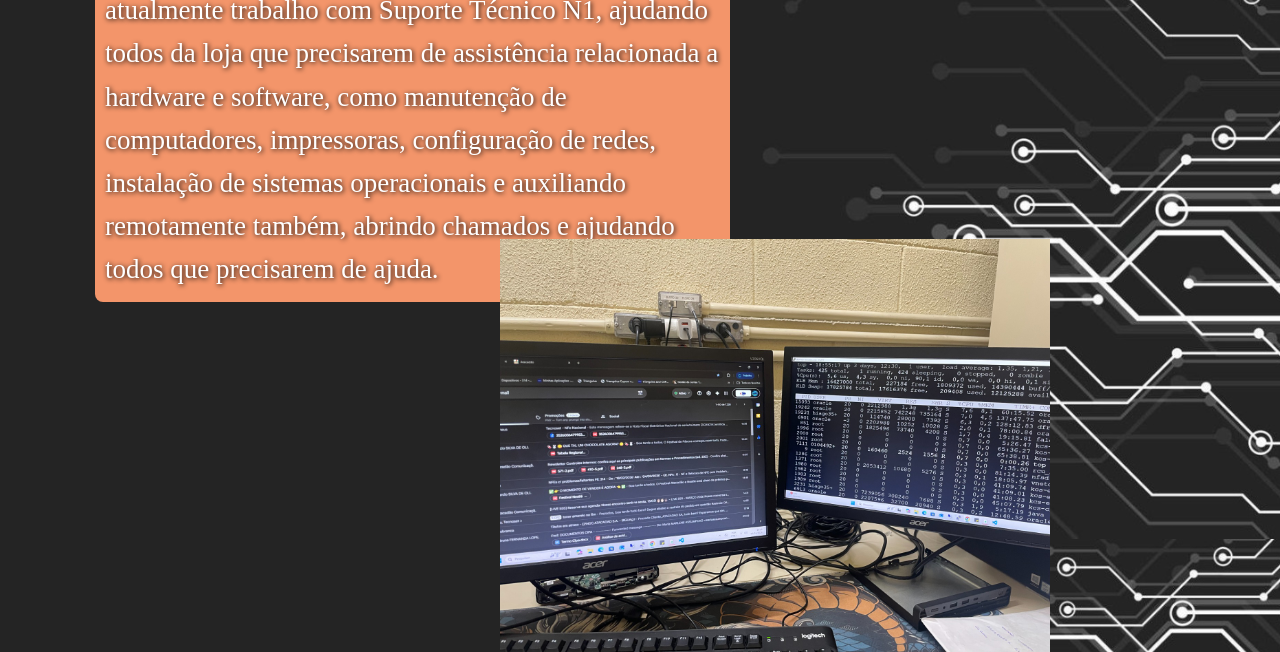
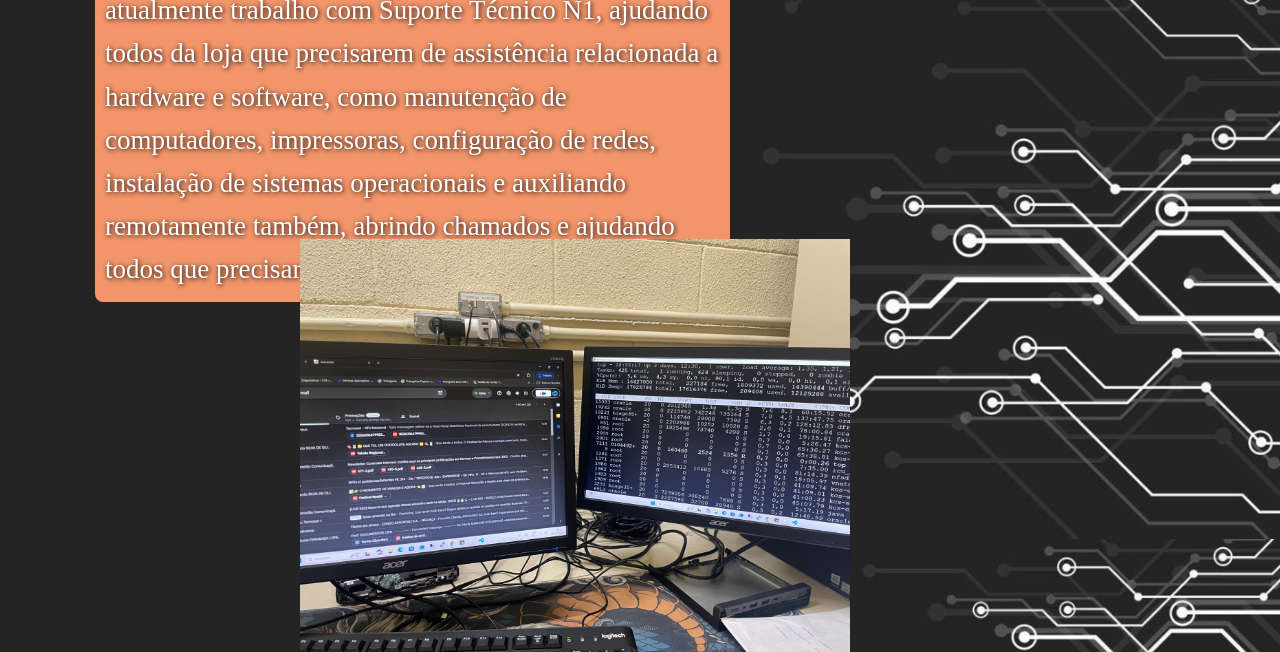
Before and after one commit to Calegariii/Meu-Trabalho-, a plain HTML site: page index.html in a window 1280 px wide. Shown: the part 261-913 px from the top of the page. Drawn offline with Linux system fonts and the light colour scheme.

Commit message:
Adjust photo position and fix HTML closing tag

```diff
--- a/index.html
+++ b/index.html
@@ -20,7 +20,7 @@
          .foto{
             position: absolute;
             top: 500px;
-            left: 500px;
+            left: 300px;
             width: 100%;
             max-width: 550px;
             height: auto;
```
